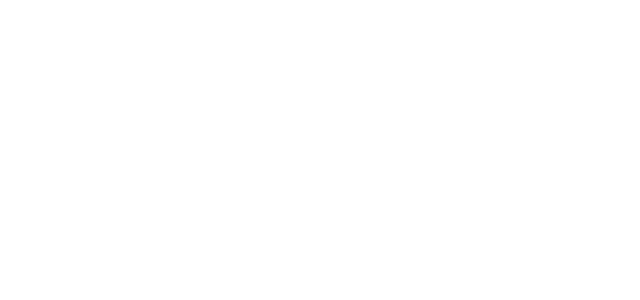
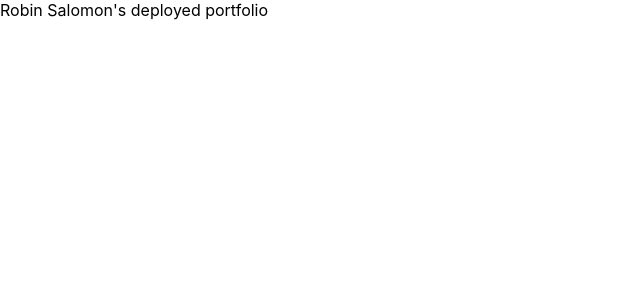
Before and after one commit to rsalomon1/rsalomon1.github.io, a React (Create React App) app in the folder robin-portfolio/: page / in a window 1280 px wide. Shown: the top 300 px of the page, without its empty margins (0-640 px from the left). Built offline with nearby package versions, Linux system fonts and the light colour scheme.

Commit message:
Attempting to deploy using Router

```diff
--- a/robin-portfolio/src/App.js
+++ b/robin-portfolio/src/App.js
@@ -1,12 +1,12 @@
 import logo from "./logo.svg";
 import "./App.css";
-import { BrowserRouter, HashRouter } from "react-router-dom";
+import { HashRouter } from "react-router-dom";
 import Router from "./Router";
 
 function App() {
   return (
     <div>
-      <HashRouter basename={process.env.PUBLIC_URL}>
+      <HashRouter>
         <Router />
       </HashRouter>
     </div>
--- a/robin-portfolio/src/Router.jsx
+++ b/robin-portfolio/src/Router.jsx
@@ -5,7 +5,7 @@
 function Router() {
   return (
     <Routes>
-      <Route path="/" render={LandingPage} />
+      <Route path="/" element={<LandingPage />} />
     </Routes>
   );
 }
```
